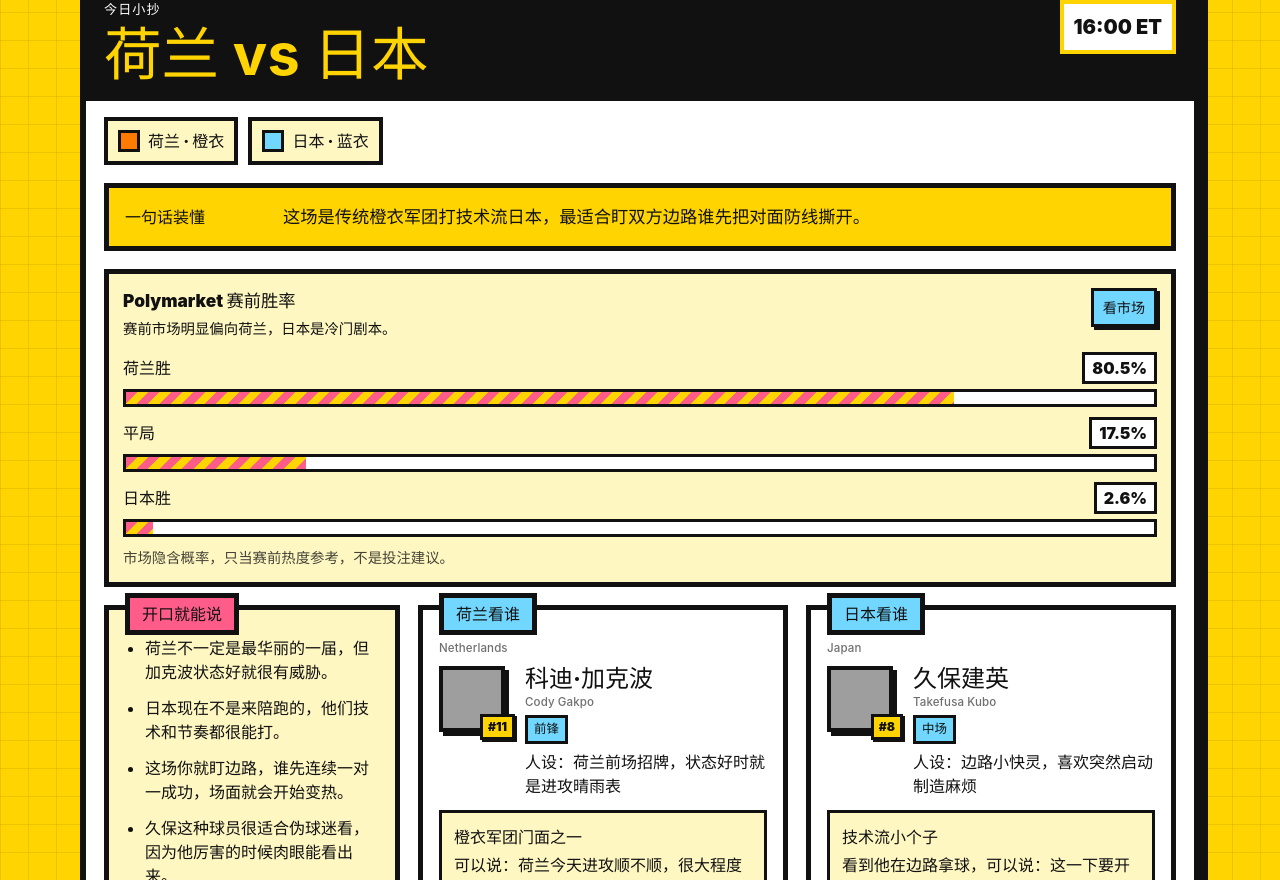
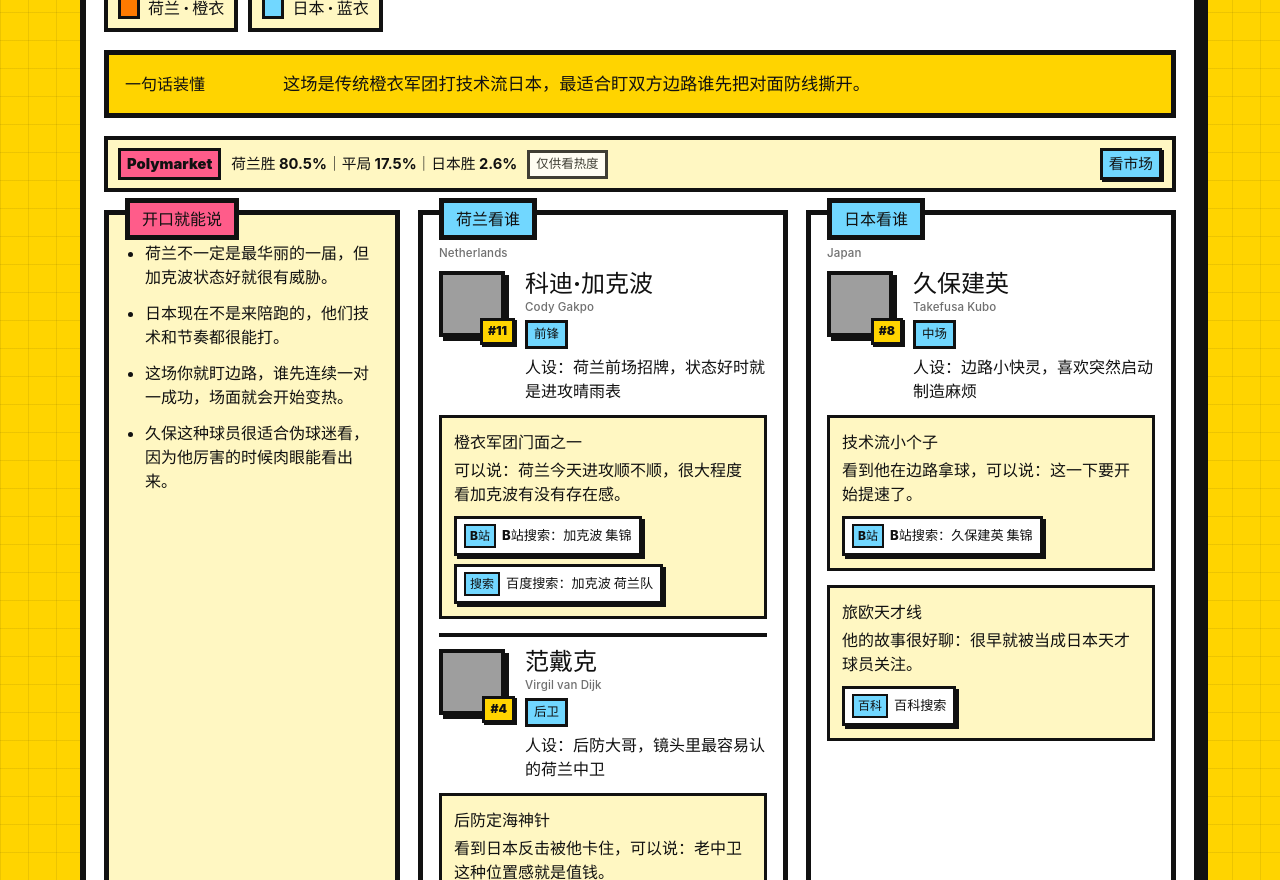
Before and after one commit to ck2w/weiqiudi, a React (Vite) app: page / in a window 1280 px wide. Shown: the part 1920-2800 px from the top of the page. Built offline with nearby package versions, Linux system fonts and the light colour scheme; grey boxes are pictures that could not be loaded.

Commit message:
refine: compact polymarket odds

```diff
--- a/src/App.tsx
+++ b/src/App.tsx
@@ -112,41 +112,23 @@ function PredictionMarketCard({
 }: {
   predictionMarket: PredictionMarket;
 }) {
+  const summary =
+    predictionMarket.status === "available"
+      ? predictionMarket.outcomes
+          .map((outcome) => `${outcome.label} ${formatProbability(outcome.probability)}`)
+          .join("｜")
+      : "暂无单场市场，不硬编";
+
   return (
     <section className="prediction-card">
-      <div className="prediction-card__header">
-        <div>
-          <span>Polymarket 赛前胜率</span>
-          <p>{predictionMarket.note}</p>
-        </div>
-        {predictionMarket.marketUrl ? (
-          <a href={predictionMarket.marketUrl} target="_blank" rel="noreferrer">
-            看市场
-          </a>
-        ) : null}
-      </div>
-
-      {predictionMarket.status === "available" ? (
-        <div className="prediction-bars">
-          {predictionMarket.outcomes.map((outcome) => (
-            <div className="prediction-row" key={outcome.label}>
-              <div className="prediction-row__label">
-                <strong>{outcome.label}</strong>
-                <span>{formatProbability(outcome.probability)}</span>
-              </div>
-              <div className="prediction-meter" aria-hidden="true">
-                <span style={{ width: `${outcome.probability}%` }} />
-              </div>
-            </div>
-          ))}
-        </div>
-      ) : (
-        <div className="prediction-empty">暂无对应 Polymarket 单场市场，不硬编概率。</div>
-      )}
-
-      <p className="prediction-disclaimer">
-        市场隐含概率，只当赛前热度参考，不是投注建议。
-      </p>
+      <span className="prediction-label">Polymarket</span>
+      <strong>{summary}</strong>
+      <span className="prediction-note">仅供看热度</span>
+      {predictionMarket.marketUrl ? (
+        <a href={predictionMarket.marketUrl} target="_blank" rel="noreferrer">
+          看市场
+        </a>
+      ) : null}
     </section>
   );
 }
--- a/src/styles.css
+++ b/src/styles.css
@@ -210,100 +210,55 @@ h2 {
 }
 
 .prediction-card {
+  display: flex;
+  flex-wrap: nowrap;
+  align-items: center;
+  gap: 8px 10px;
   margin: 0 18px 18px;
-  border: 5px solid #111111;
+  border: 4px solid #111111;
   background: #fff7c2;
-  padding: 14px;
+  padding: 8px 10px;
+  font-size: 0.92rem;
+  font-weight: 900;
+  overflow: hidden;
 }
 
-.prediction-card__header {
-  display: flex;
-  align-items: flex-start;
-  justify-content: space-between;
-  gap: 12px;
-  margin-bottom: 12px;
+.prediction-card strong {
+  min-width: 0;
+  overflow-x: auto;
+  white-space: nowrap;
+  scrollbar-width: none;
 }
 
-.prediction-card__header span {
-  display: block;
-  margin-bottom: 4px;
-  font-size: 1.08rem;
+.prediction-card strong::-webkit-scrollbar {
+  display: none;
+}
+
+.prediction-label,
+.prediction-note,
+.prediction-card a {
+  flex: 0 0 auto;
+  border: 3px solid #111111;
+  padding: 2px 6px;
   font-weight: 950;
 }
 
-.prediction-card__header p,
-.prediction-disclaimer {
-  margin-bottom: 0;
-  font-size: 0.9rem;
-  font-weight: 800;
+.prediction-label {
+  background: #ff5c8a;
 }
 
-.prediction-card__header a {
-  flex: 0 0 auto;
-  border: 3px solid #111111;
-  background: #71d7ff;
-  padding: 6px 9px;
-  text-decoration: none;
-  font-size: 0.88rem;
-  font-weight: 950;
-  box-shadow: 3px 3px 0 #111111;
+.prediction-note {
+  background: #ffffff;
+  font-size: 0.78rem;
+  opacity: 0.8;
 }
 
-.prediction-bars {
-  display: grid;
-  gap: 10px;
-  margin-bottom: 10px;
-}
-
-.prediction-row {
-  display: grid;
-  gap: 5px;
-}
-
-.prediction-row__label {
-  display: flex;
-  align-items: center;
-  justify-content: space-between;
-  gap: 10px;
-  font-weight: 950;
-}
-
-.prediction-row__label span {
-  border: 3px solid #111111;
-  background: #ffffff;
-  padding: 1px 7px;
-}
-
-.prediction-meter {
-  height: 18px;
-  border: 3px solid #111111;
-  background: #ffffff;
-  overflow: hidden;
-}
-
-.prediction-meter span {
-  display: block;
-  height: 100%;
-  min-width: 4px;
-  background: repeating-linear-gradient(
-    135deg,
-    #ff5c8a,
-    #ff5c8a 8px,
-    #ffd400 8px,
-    #ffd400 16px
-  );
-}
-
-.prediction-empty {
-  border: 4px dashed #111111;
-  background: #ffffff;
-  padding: 12px;
-  margin-bottom: 10px;
-  font-weight: 900;
-}
-
-.prediction-disclaimer {
-  opacity: 0.78;
+.prediction-card a {
+  margin-left: auto;
+  background: #71d7ff;
+  color: #111111;
+  text-decoration: none;
+  box-shadow: 2px 2px 0 #111111;
 }
 
 .match-grid {
@@ -514,8 +469,8 @@ h2 {
 
 .source-links a:hover,
 .source-links a:focus-visible,
-.prediction-card__header a:hover,
-.prediction-card__header a:focus-visible,
+.prediction-card a:hover,
+.prediction-card a:focus-visible,
 .share-link:hover,
 .share-link:focus-visible {
   transform: translate(-2px, -2px);
@@ -664,7 +619,16 @@ h2 {
     grid-template-columns: 1fr;
   }
 
-  .prediction-card__header {
-    flex-direction: column;
+  .prediction-card {
+    gap: 6px;
+    padding: 7px 8px;
+  }
+
+  .prediction-note {
+    display: none;
+  }
+
+  .prediction-card a {
+    margin-left: 0;
   }
 }
```
